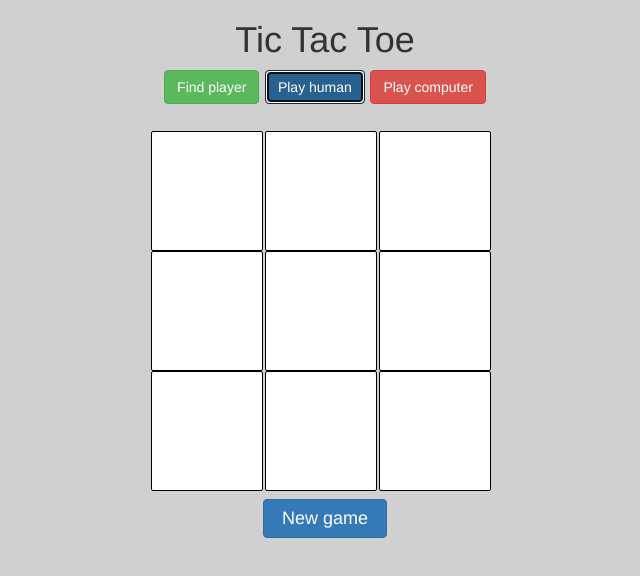
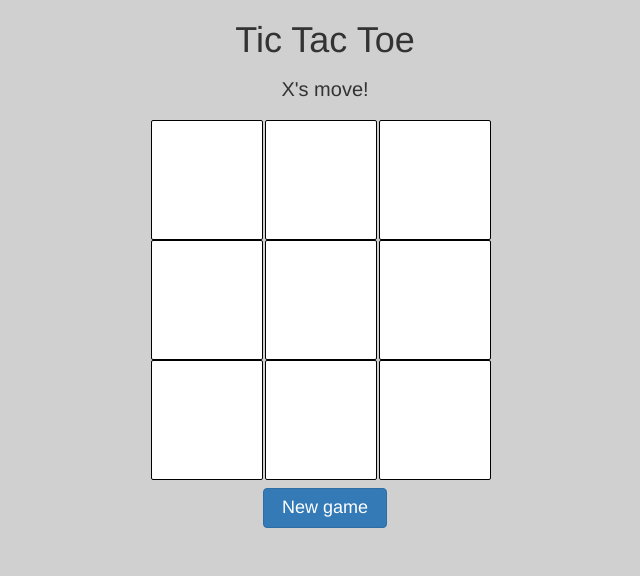
Before and after one commit to reichert621/tic-tac-toe, a website: page public/index.html in a window 1280 px wide. Both pictures are taken after a click on the button "Play human". Shown: the whole page, without its empty margins (315-955 px from the left). Drawn offline with nearby package versions, Linux system fonts and the light colour scheme.

Commit message:
allow in-browser play

```diff
--- a/public/index.html
+++ b/public/index.html
@@ -44,6 +44,10 @@
 	<script src="javascripts/player.js"></script>
 
 	<script>
+	$('.human').on('click', function() {
+		game = new TTT.Game({ player: 'human' });
+	});
+
 	$('.connect').on('click', function() {
 		var socket = io.connect();
 		var id;
@@ -55,7 +59,7 @@
 		});
 
 		socket.on('startGame', function() {
-			new TTT.Game({id: id, socket: socket});
+			game = new TTT.Game({ id: id, socket: socket });
 		})
 	});
 	</script>
--- a/public/javascripts/game.js
+++ b/public/javascripts/game.js
@@ -3,17 +3,25 @@
 
 	var Game = TTT.Game = function(options) {
 		this.board = new TTT.Board();
-		this.socket = options.socket
-		this.player = (options.id === 0) ? new TTT.Player("x", this) : new TTT.Player("o", this);
-		this.turn = "x";
-		this.alertMove();
+		this.socket = options.socket;
+		this.player = options.player;
+		$('#options').empty();
 
 		var game = this;
 
 		$('.new-game').on('click', function(event) {
 			game.newGame();
+			if (game.socket) {
 				game.socket.emit('alertNewGame', { message: "New game!" });
+			}
 		});
+
+		if (this.player == 'human') {
+			this.players = { x: new TTT.Player("x", this), o: new TTT.Player("o", this) }
+		}
+
+		if (this.socket) {
+			this.player = (options.id === 0) ? new TTT.Player("x", this) : new TTT.Player("o", this);
 
 			this.socket.on('mark', function(data) {
 				game.makeMove(data.x, data.y, data.mark);
@@ -22,7 +30,10 @@
 			this.socket.on('newGame', function(data) {
 				game.newGame();
 			});
+		}
 
+		this.turn = "x";
+		this.alertMove();
 	};
 
 	Game.prototype = {
@@ -43,7 +54,9 @@
 				if (!this.checkGameOver()) {
 					this.swapTurn();
 				}
+				if (this.socket) {
 					this.socket.emit('alertMark', { x: x, y: y, mark: mark });
+				}
 			}
 		},
 
@@ -67,7 +80,11 @@
 		},
 
 		alertMove: function() {
-			var move = (this.player.mark === this.turn) ? "Your move!" : "Wait..."
+			var game = this;
+			var move = this.turn.toUpperCase() + "'s move!";
+			if (this.socket) {
+				move = (game.player.mark === game.turn) ? "Your move!" : "Wait...";
+			}
 			$('#messages').html(move);
 		},
 
```
Lines whose indentation alone changed are shown as unchanged.
